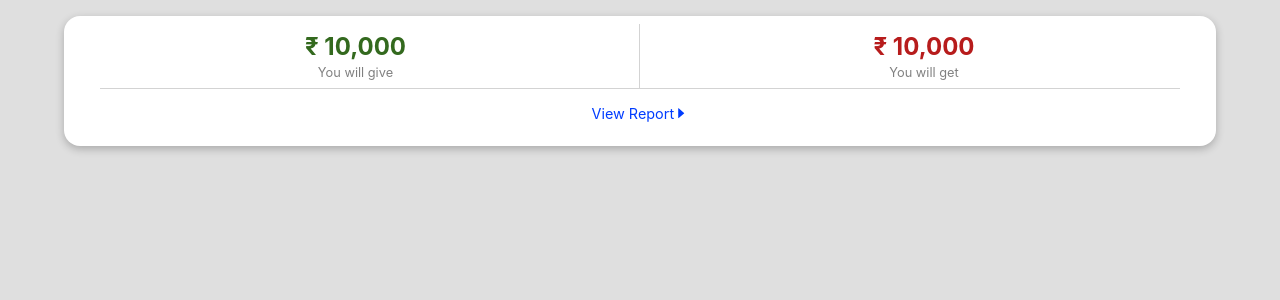
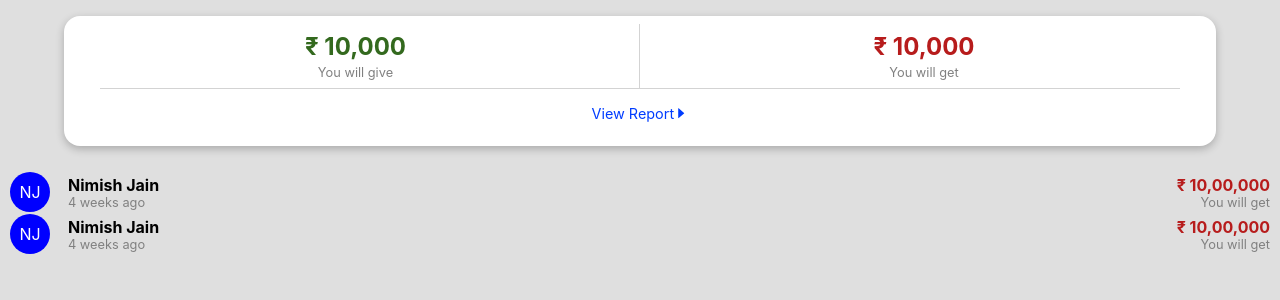
Before and after one commit to nimishjn/transactions-app, a React (Create React App) app: page /home in a window 1280 px wide. Shown: the top 300 px of the page. Built offline with nearby package versions, Linux system fonts and the light colour scheme.

Commit message:
feat: Table for customers

```diff
--- a/src/App.css
+++ b/src/App.css
@@ -1,4 +1,6 @@
 :root {
     --primary: rgb(0, 60, 255);
     --secondary: rgb(0, 102, 255);
+    --get-color: #b71c1c;
+    --give-color: #33691e;
 }
--- /dev/null
+++ b/src/components/Home/CustomerTable.jsx
@@ -0,0 +1,51 @@
+import React from "react";
+import { CTable, CTableRow } from "./HomeElements";
+
+const CustomerTable = () => {
+  return (
+    <>
+      <CTable>
+        <CTableRow>
+          <td width="2.5rem">
+            <span className="customer-profile">NJ</span>
+          </td>
+          <td className="customer-name">
+            <h2>Nimish Jain</h2>
+            <p>4 weeks ago</p>
+          </td>
+          <td className="customer-amount-wrap">
+            <h2
+              style={{
+                color: "var(--get-color)",
+              }}
+            >
+              ₹ 10,00,000
+            </h2>
+            <p>You will get</p>
+          </td>
+        </CTableRow>
+        <CTableRow>
+          <td width="2.5rem">
+            <span className="customer-profile">NJ</span>
+          </td>
+          <td className="customer-name">
+            <h2>Nimish Jain</h2>
+            <p>4 weeks ago</p>
+          </td>
+          <td className="customer-amount-wrap">
+            <h2
+              style={{
+                color: "var(--get-color)",
+              }}
+            >
+              ₹ 10,00,000
+            </h2>
+            <p>You will get</p>
+          </td>
+        </CTableRow>
+      </CTable>
+    </>
+  );
+};
+
+export default CustomerTable;
--- a/src/components/Home/Home.jsx
+++ b/src/components/Home/Home.jsx
@@ -1,7 +1,13 @@
 import React from "react";
 import "./home.css";
-import { GiveGetCard, HomeContainer, TotalCard, ViewReport } from "./HomeElements";
+import {
+  GiveGetCard,
+  HomeContainer,
+  TotalCard,
+  ViewReport,
+} from "./HomeElements";
 import { AiFillCaretRight } from "react-icons/ai";
+import CustomerTable from "./CustomerTable";
 
 const Home = () => {
   return (
@@ -9,21 +15,30 @@ const Home = () => {
       <HomeContainer>
         <GiveGetCard>
           <TotalCard>
-            <h1 style={{
-                color: "#33691e",
-            }}>₹ 10,000</h1>
+            <h1
+              style={{
+                color: "var(--give-color)",
+              }}
+            >
+              ₹ 10,000
+            </h1>
             <p>You will give</p>
           </TotalCard>
           <TotalCard>
-            <h1 style={{
-                color: "#b71c1c",
-            }}>₹ 10,000</h1>
+            <h1
+              style={{
+                color: "var(--get-color)",
+              }}
+            >
+              ₹ 10,000
+            </h1>
             <p>You will get</p>
           </TotalCard>
           <ViewReport>
             View Report <AiFillCaretRight />
           </ViewReport>
         </GiveGetCard>
+        <CustomerTable />
       </HomeContainer>
     </>
   );
--- a/src/components/Home/HomeElements.js
+++ b/src/components/Home/HomeElements.js
@@ -59,3 +59,42 @@ export const ViewReport = styled.div`
   color: var(--primary);
   cursor: pointer;
 `;
+
+export const CTable = styled.table`
+  width: 100%;
+  padding: 0.5rem;
+`;
+
+export const CTableRow = styled.tr`
+  width: 100%;
+  padding: 1rem 0;
+
+  h2 {
+    font-size: 1rem;
+  }
+
+  p {
+    font-size: 0.8rem;
+    color: gray;
+  }
+
+  .customer-profile {
+    text-align: center;
+    width: 2.5rem;
+    height: 2.5rem;
+    display: flex;
+    align-items: center;
+    justify-content: center;
+    color: white;
+    background-color: blue;
+    border-radius: 50%;
+    margin-right: 1rem;
+  }
+
+  .customer-name {
+  }
+
+  .customer-amount-wrap {
+    text-align: end;
+  }
+`;
```
